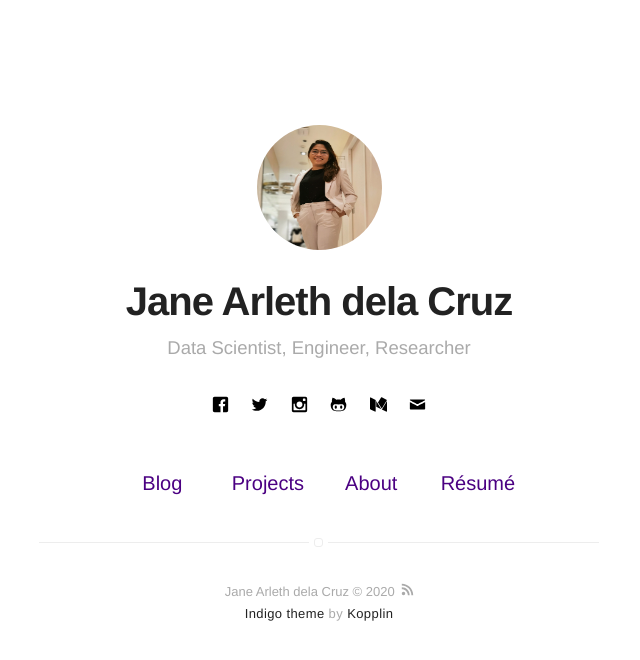
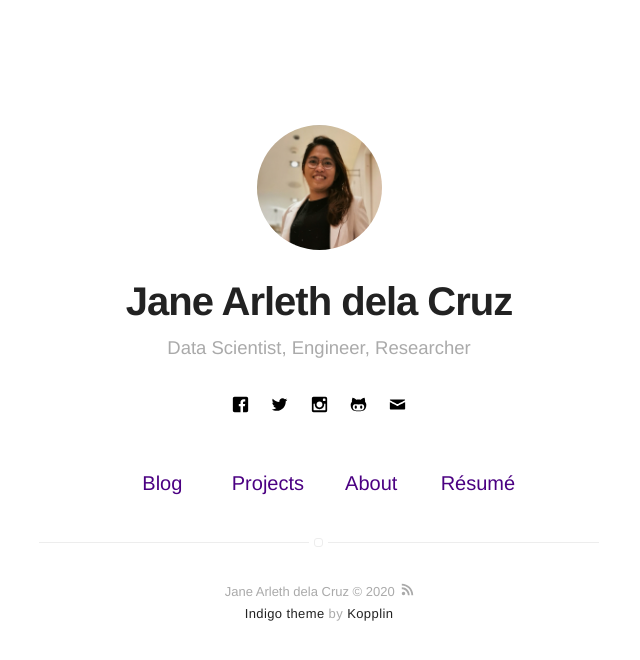
Before and after one commit to arlethitgo/learnmore, a Jekyll site: the page built from index.html, in a window 1280 px wide. Shown: the top 660 px of the page, without its empty margins (321-961 px from the left). Built offline with Jekyll 4.4.1, drawn with Linux system fonts in a browser that asks for light colours.

Commit message:
Update _config.yml

```diff
--- a/_config.yml
+++ b/_config.yml
@@ -8,7 +8,7 @@ description: A blog about technology and stuff related
 # if it's an external image, update below for true
 # better with square images
 external-image: false
-picture: assets/images/profileCV.jpeg
+picture: assets/images/profile_pic.jpg
 
 # If you want to include your resume, set to true
 # and specify source (external or local).
@@ -47,7 +47,7 @@ github: arlethitgo
 # stackoverflow: 7044681/mystackoverflow
 # quora: userquora
 # reddit: username
-medium: medium
+# medium: medium
 # vimeo: myvimeo
 # lanyrd: mylanyrd
 email: jane.delacruz@obf.ateneo.edu
```
